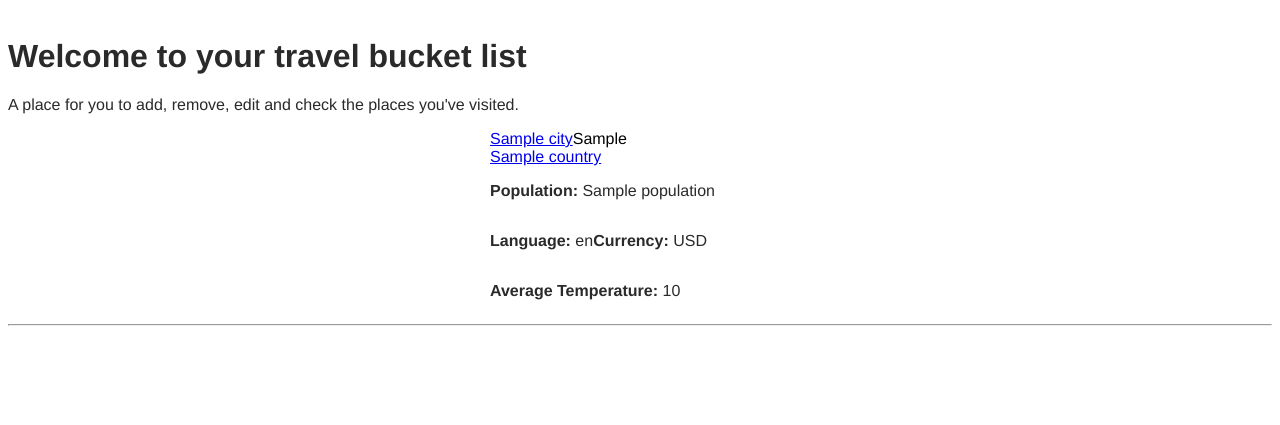
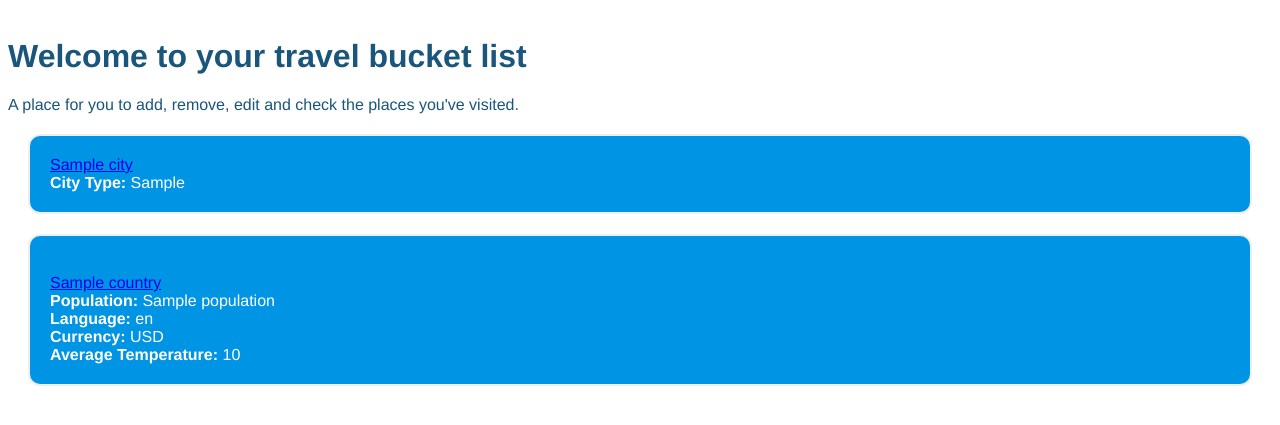
Before and after one commit to stephdavis1/Travel-Bucket-List-App, a Flask app: page /bucketlist in a window 1280 px wide. Shown: the part 105-530 px from the top of the page. Run offline with Flask 2, Linux system fonts and the light colour scheme; a database or web service that is not in the repository returns one stand-in record (values such as "Sample title"); some libraries are stand-ins or nearby versions.

Commit message:
css changes and updates to countries html pages

```diff
--- a/static/style.css
+++ b/static/style.css
@@ -7,11 +7,11 @@ body{
   }
 
   h1 {
-    color: rgb(42, 42, 42);
+    color:#1a567b;
   }
 
   p {
-    color: rgb(42, 42, 42);
+    color:#1a567b;
   }
 
   .city {
@@ -93,3 +93,23 @@ body{
     width: 300px;
     margin: 0 auto;
   }
+
+  .cities {
+    background-color: #0094e4;
+    color: white;
+    border-radius: 12px;
+    border: 2px solid #EFEFEF;
+    margin: 20px;
+    padding: 20px;
+  }
+
+
+
+  .countries {
+    background-color: #0094e4;
+    color: white;
+    border-radius: 12px;
+    border: 2px solid #EFEFEF;
+    margin: 20px;
+    padding: 20px;
+  }
--- a/templates/index.html
+++ b/templates/index.html
@@ -7,10 +7,9 @@
 <!-- ___________CITIES LIST______________ -->
 
 {% for city in all_cities %}
-<div class="container">
+<div class="cities">
     <a href="/cities/{{city.id}}">{{city.name}}</a>
-{{city.city_type}}
-    </div>
+    <br><b>City Type:</b> {{city.city_type}}
 </div>
 {% endfor %}
 
@@ -18,15 +17,15 @@
 <!-- ___________COUNTRIES LIST______________ -->
 
 {% for country in all_countries %}
-<div class="container">
-    <a href="/countries/{{country.id}}">{{country.name}}</a>
-    <p><b>Population:</b> {{country.population}}</p>
-    <p><b>Language:</b> {{country.language_spoken}}</p>
-    <p><b>Currency:</b> {{country.currency_used}}</p>
-    <p><b>Average Temperature:</b> {{country.average_temperature}}</p>
+<div class="countries">
+    <br><a href="/countries/{{country.id}}">{{country.name}}</a>
+    <br><b>Population:</b> {{country.population}}
+    <br><b>Language:</b> {{country.language_spoken}}
+    <br><b>Currency:</b> {{country.currency_used}}
+    <br><b>Average Temperature:</b> {{country.average_temperature}}
 </div>
 
-<hr>
+
 
 {% endfor %}
 {% endblock %}
```
Also changed, not shown: templates/countries/edit.html (added, +26 -0 lines), templates/countries/index.html (added, +16 -0 lines), templates/countries/new.html (+25 -0 lines), console.py (line endings or trailing spaces).
